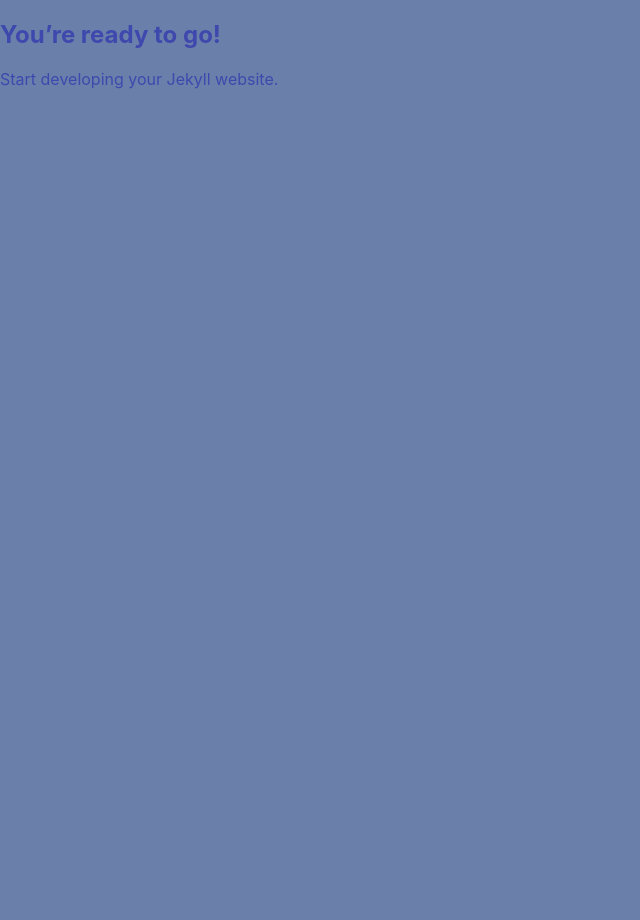
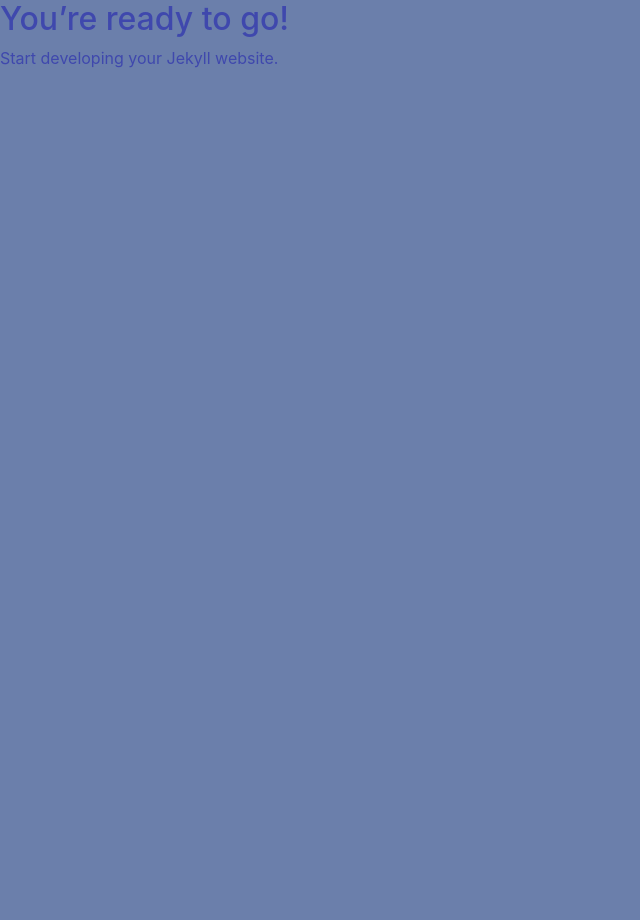
Before and after one commit to anaida-gasparyan/anaida-gasparyan.github.io, a Jekyll site: the page built from index.md, in a window 1280 px wide. Shown: the whole page, without its empty margins (0-640 px from the left). Built offline with Jekyll 4.4.1, drawn with Linux system fonts in a browser that asks for light colours.

Commit message:
Add bootstrap from cdn

```diff
--- a/_layouts/default.html
+++ b/_layouts/default.html
@@ -1,15 +1,18 @@
 <!DOCTYPE html>
 <html lang="{{ site.lang | default: "en-US" }}">
   <head>
+    <meta charset="utf-8">
     <meta name="viewport" content="width=device-width, initial-scale=1">
-    <meta charset="utf-8">
     <title>{{ page.title }} - {{ site.title }}</title>
+
+    <link href="https://cdn.jsdelivr.net/npm/bootstrap@5.2.3/dist/css/bootstrap.min.css" rel="stylesheet" integrity="sha384-rbsA2VBKQhggwzxH7pPCaAqO46MgnOM80zW1RWuH61DGLwZJEdK2Kadq2F9CUG65" crossorigin="anonymous">
     <link rel="stylesheet" href="{{ "/assets/css/main.css" | relative_url }}">
   </head>
   <body>
     <main>
       {{ content }}
     </main>
+    <script src="https://cdn.jsdelivr.net/npm/bootstrap@5.2.3/dist/js/bootstrap.bundle.min.js" integrity="sha384-kenU1KFdBIe4zVF0s0G1M5b4hcpxyD9F7jL+jjXkk+Q2h455rYXK/7HAuoJl+0I4" crossorigin="anonymous"></script>
     <script src="/assets/js/main.js" ></script>
   </body>
 </html>
```
Also changed, not shown: 1 other file.
